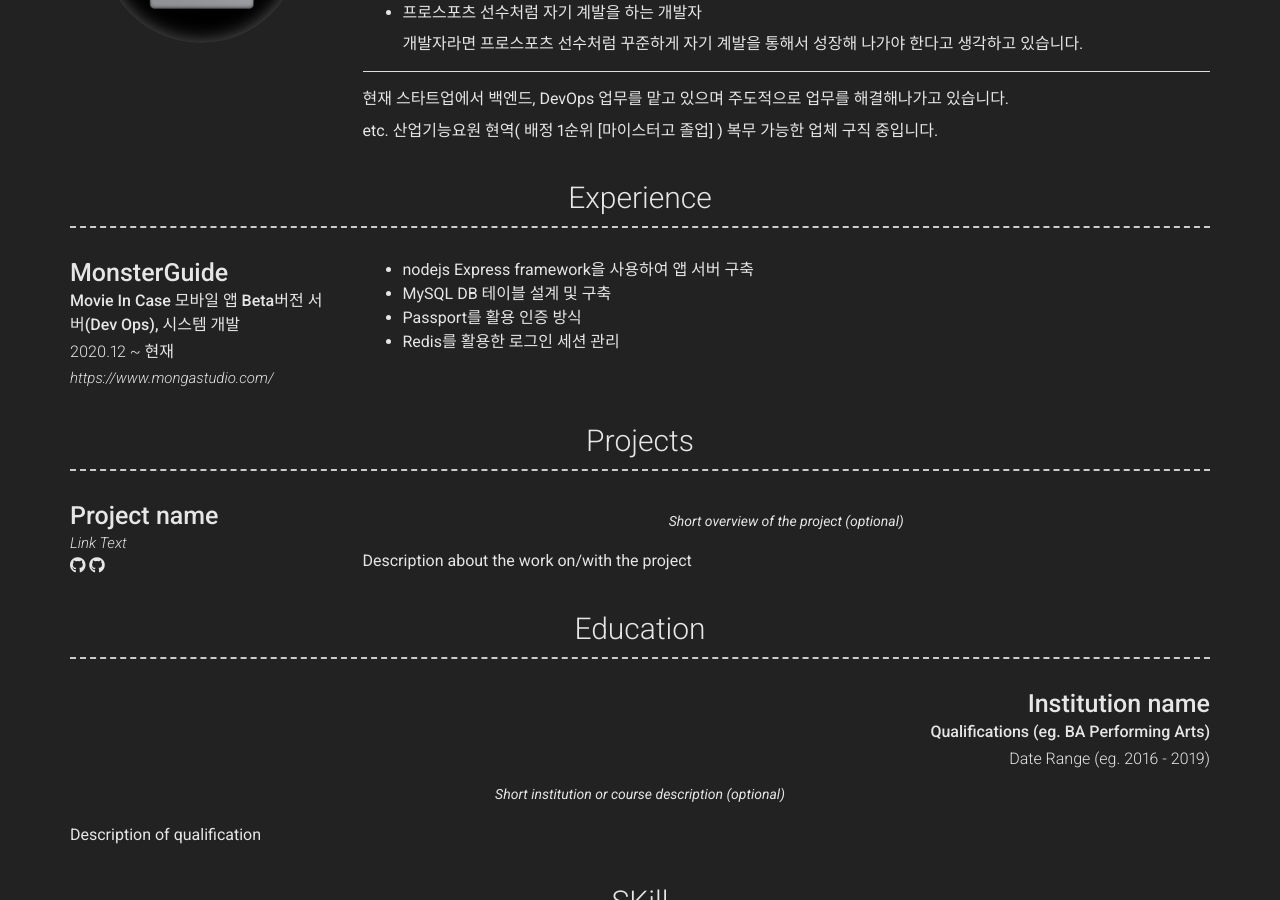
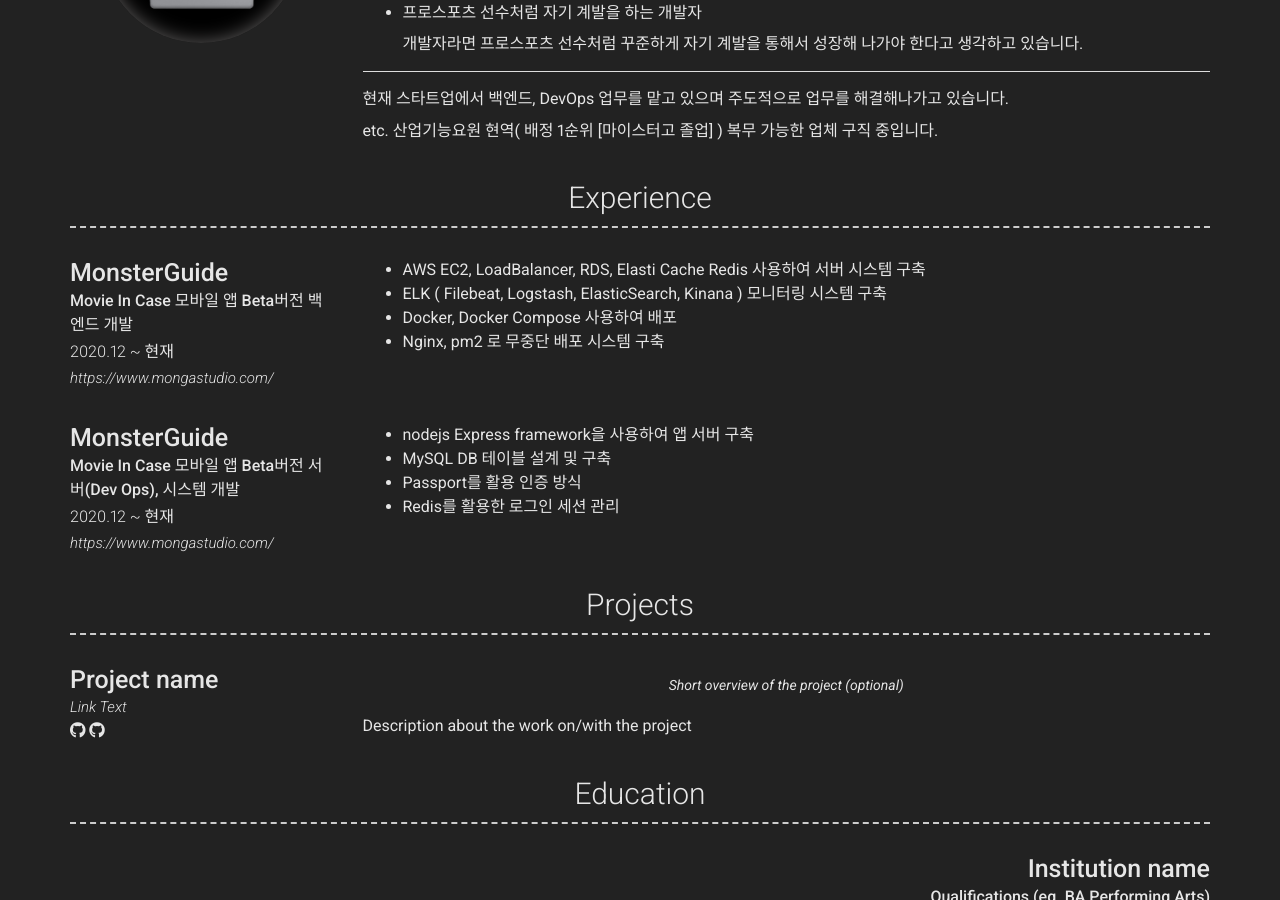
Before and after one commit to gwon713/gwon713.github.io, a Jekyll site: the page built from index.md, in a window 1280 px wide and 900 px high, scrolled down 459 px. Built offline with Jekyll 4.4.1, drawn with Linux system fonts in a browser that asks for light colours; nearby versions of some CDN libraries.

Commit message:
Update _config.yml

```diff
--- a/_config.yml
+++ b/_config.yml
@@ -77,6 +77,8 @@ content:
           - ELK ( Filebeat, Logstash, ElasticSearch, Kinana ) 모니터링 시스템 구축
           - Docker, Docker Compose 사용하여 배포
           - Nginx, pm2 로 무중단 배포 시스템 구축
+      - layout: left
+        title: MonsterGuide
         sub_title: Movie In Case 모바일 앱 Beta버전 서버(Dev Ops), 시스템 개발
         caption: 2020.12 ~ 현재
         link: https://www.mongastudio.com/
```
